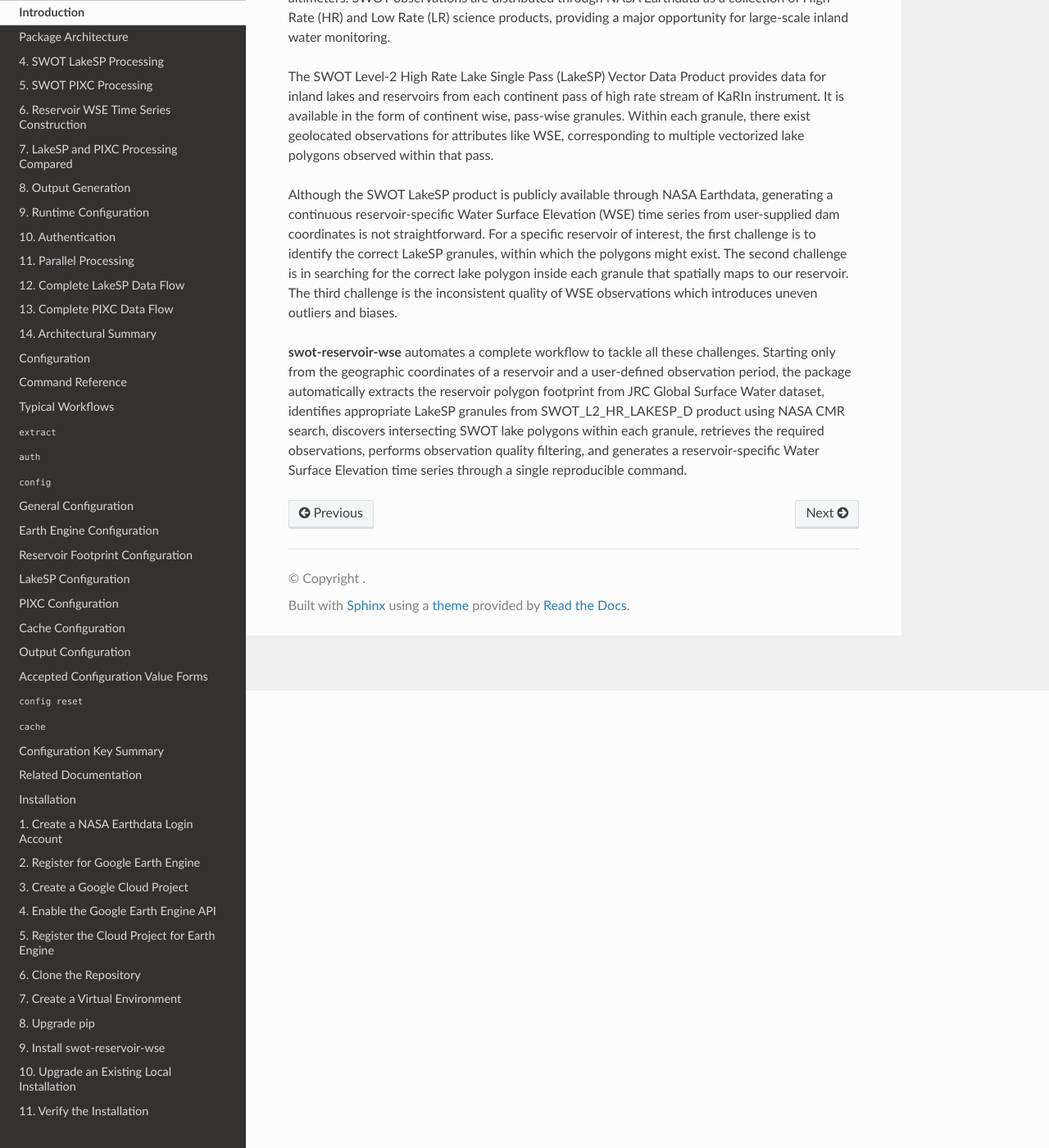
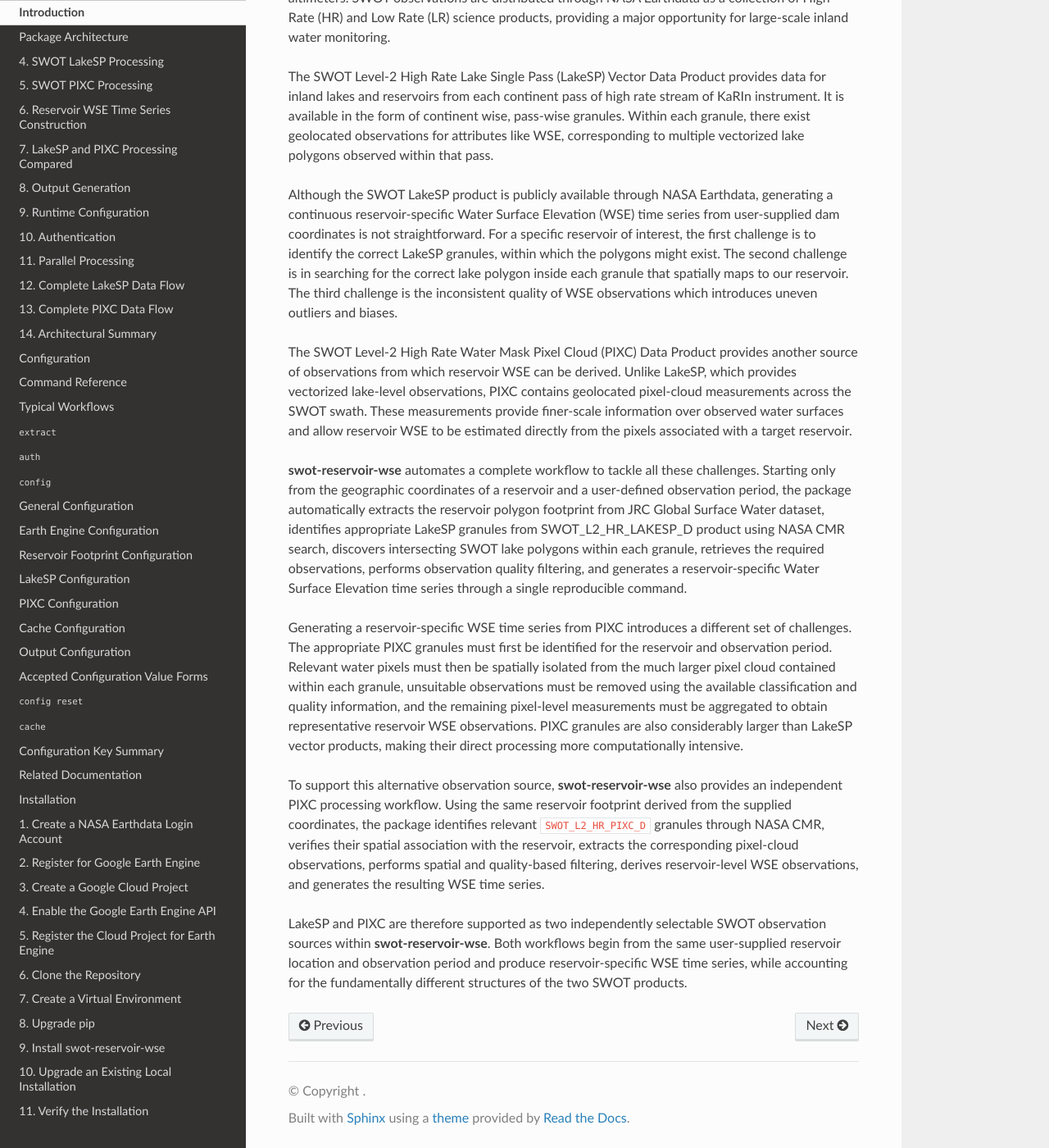
Before and after one commit to Celestialglitch/swot-reservoir-wse, a Sphinx documentation site: the page built from docs/introduction.md, in a window 1280 px wide and 1400 px high, scrolled down 558 px. Shown: the whole window at 82% size. Built offline with Sphinx 7.4.7 and the Read the Docs theme 3.1.0, drawn with Linux system fonts in a browser that asks for light colours.

Commit message:
Enhance introduction with PIXC Data Product details
Added information about the SWOT Level-2 High Rate Water Mask Pixel Cloud (PIXC) Data Product and its integration into the swot-reservoir-wse package. Explained the differences in processing workflows for LakeSP and PIXC data sources.

```diff
--- a/docs/introduction.md
+++ b/docs/introduction.md
@@ -8,4 +8,12 @@ The SWOT Level-2 High Rate Lake Single Pass (LakeSP) Vector Data Product provide
 
 Although the SWOT LakeSP product is publicly available through NASA Earthdata, generating a continuous reservoir-specific Water Surface Elevation (WSE) time series from user-supplied dam coordinates is not straightforward. For a specific reservoir of interest, the first challenge is to identify the correct LakeSP granules, within which the polygons might exist. The second challenge is in searching for the correct lake polygon inside each granule that spatially maps to our reservoir. The third challenge is the inconsistent quality of WSE observations which introduces uneven outliers and biases.
 
+The SWOT Level-2 High Rate Water Mask Pixel Cloud (PIXC) Data Product provides another source of observations from which reservoir WSE can be derived. Unlike LakeSP, which provides vectorized lake-level observations, PIXC contains geolocated pixel-cloud measurements across the SWOT swath. These measurements provide finer-scale information over observed water surfaces and allow reservoir WSE to be estimated directly from the pixels associated with a target reservoir.
+
 **swot-reservoir-wse** automates a complete workflow to tackle all these challenges. Starting only from the geographic coordinates of a reservoir and a user-defined observation period, the package automatically extracts the reservoir polygon footprint from JRC Global Surface Water dataset, identifies appropriate LakeSP granules from SWOT_L2_HR_LAKESP_D product using NASA CMR search, discovers intersecting SWOT lake polygons within each granule, retrieves the required observations, performs observation quality filtering, and generates a reservoir-specific Water Surface Elevation time series through a single reproducible command.
+
+Generating a reservoir-specific WSE time series from PIXC introduces a different set of challenges. The appropriate PIXC granules must first be identified for the reservoir and observation period. Relevant water pixels must then be spatially isolated from the much larger pixel cloud contained within each granule, unsuitable observations must be removed using the available classification and quality information, and the remaining pixel-level measurements must be aggregated to obtain representative reservoir WSE observations. PIXC granules are also considerably larger than LakeSP vector products, making their direct processing more computationally intensive.
+
+To support this alternative observation source, **swot-reservoir-wse** also provides an independent PIXC processing workflow. Using the same reservoir footprint derived from the supplied coordinates, the package identifies relevant `SWOT_L2_HR_PIXC_D` granules through NASA CMR, verifies their spatial association with the reservoir, extracts the corresponding pixel-cloud observations, performs spatial and quality-based filtering, derives reservoir-level WSE observations, and generates the resulting WSE time series.
+
+LakeSP and PIXC are therefore supported as two independently selectable SWOT observation sources within **swot-reservoir-wse**. Both workflows begin from the same user-supplied reservoir location and observation period and produce reservoir-specific WSE time series, while accounting for the fundamentally different structures of the two SWOT products.
```
